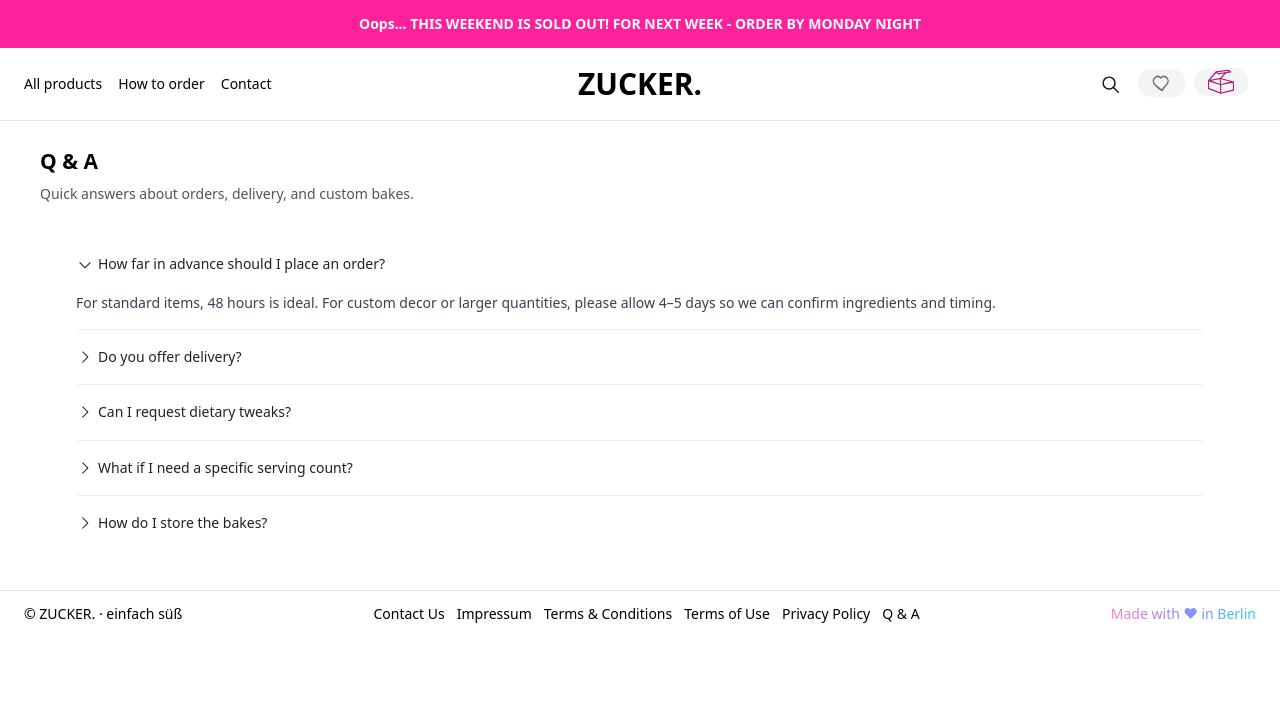
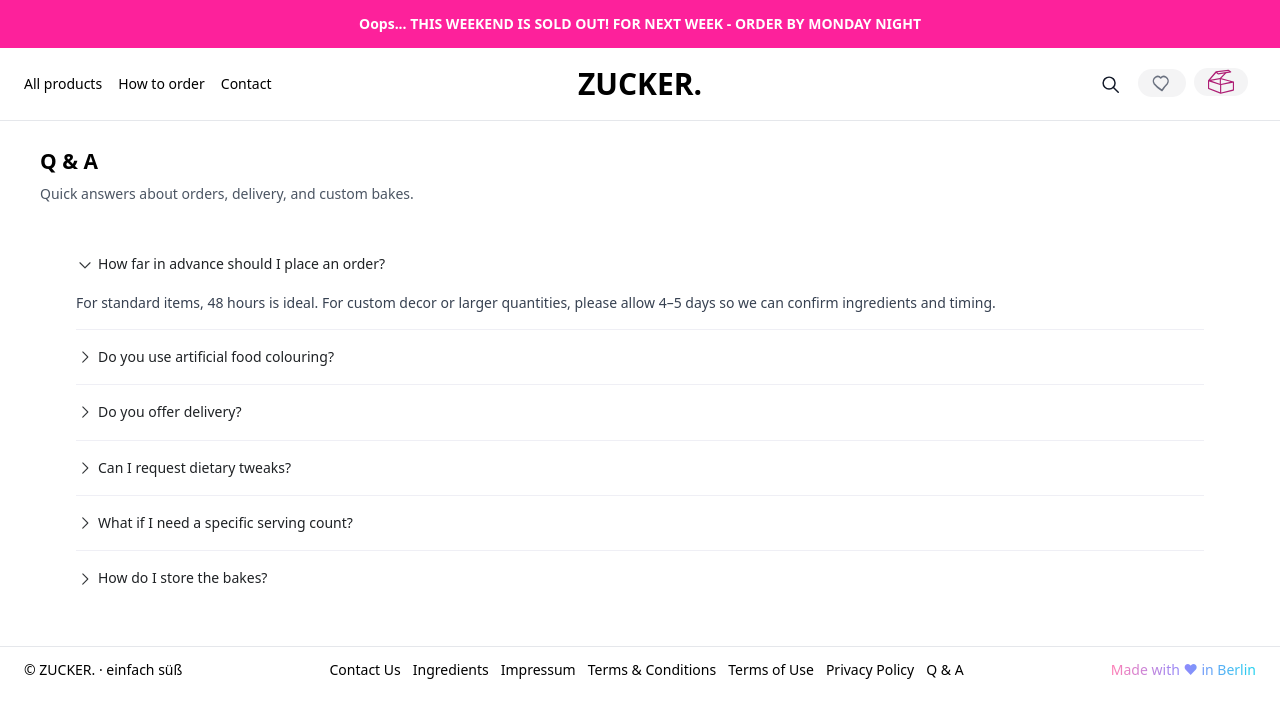
Before and after one commit to katiadobra/lollypop-vue, a Vue app: page /questions in a window 1280 px wide. Shown: the top 718 px of the page. Built offline with nearby package versions, Linux system fonts and the light colour scheme.

Commit message:
choir: add info about food coloring

```diff
--- a/src/App.vue
+++ b/src/App.vue
@@ -92,6 +92,7 @@
         <span>© {{ brand.name }} · {{ brand.tagline }}</span>
         <div class="footer-links">
           <RouterLink to="/contact" class="footer-link">Contact Us</RouterLink>
+          <RouterLink to="/ingredients" class="footer-link">Ingredients</RouterLink>
           <RouterLink to="/impressum" class="footer-link">Impressum</RouterLink>
           <RouterLink to="/pages/terms-conditions" class="footer-link"
             >Terms & Conditions</RouterLink
--- a/src/pages/IngredientsPage.vue
+++ b/src/pages/IngredientsPage.vue
@@ -59,7 +59,7 @@ const sections = [
   {
     name: 'i5',
     title: 'Colors & flavors',
-    copy: 'Natural colors from fruit and vegetable powders; no artificial flavors. Vanilla is from whole beans or pure extract.',
+    copy: 'All our colors are 100% natural—made from finely milled fruit and vegetable powders (Bright Foods). No artificial dyes or artificial flavors. Vanilla is from whole beans or pure extract. As with any ingredient, please check the allergens section if you have sensitivities.',
   },
 ];
 </script>
--- a/src/pages/QuestionsPage.vue
+++ b/src/pages/QuestionsPage.vue
@@ -30,6 +30,12 @@ const faqs = [
     question: 'How far in advance should I place an order?',
     answer:
       'For standard items, 48 hours is ideal. For custom decor or larger quantities, please allow 4–5 days so we can confirm ingredients and timing.',
+  },
+  {
+    name: 'qColors',
+    question: 'Do you use artificial food colouring?',
+    answer:
+      'No. We use 100% natural colors from fruit and vegetable powders (Bright Foods)—so the bright shades come from real produce, not synthetic dyes. If you have sensitivities, please check allergens and feel free to contact us.',
   },
   {
     name: 'q2',
```
